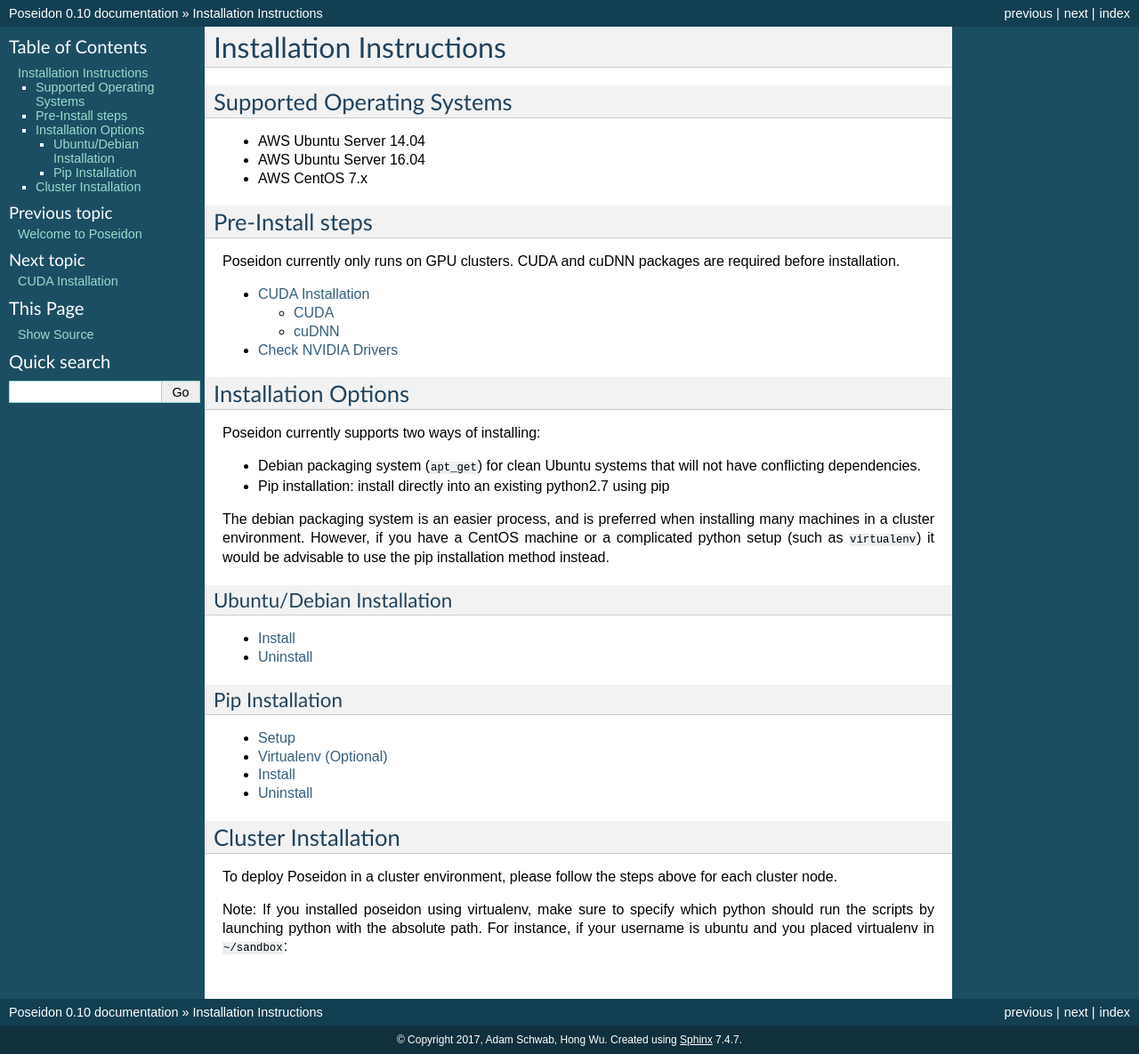
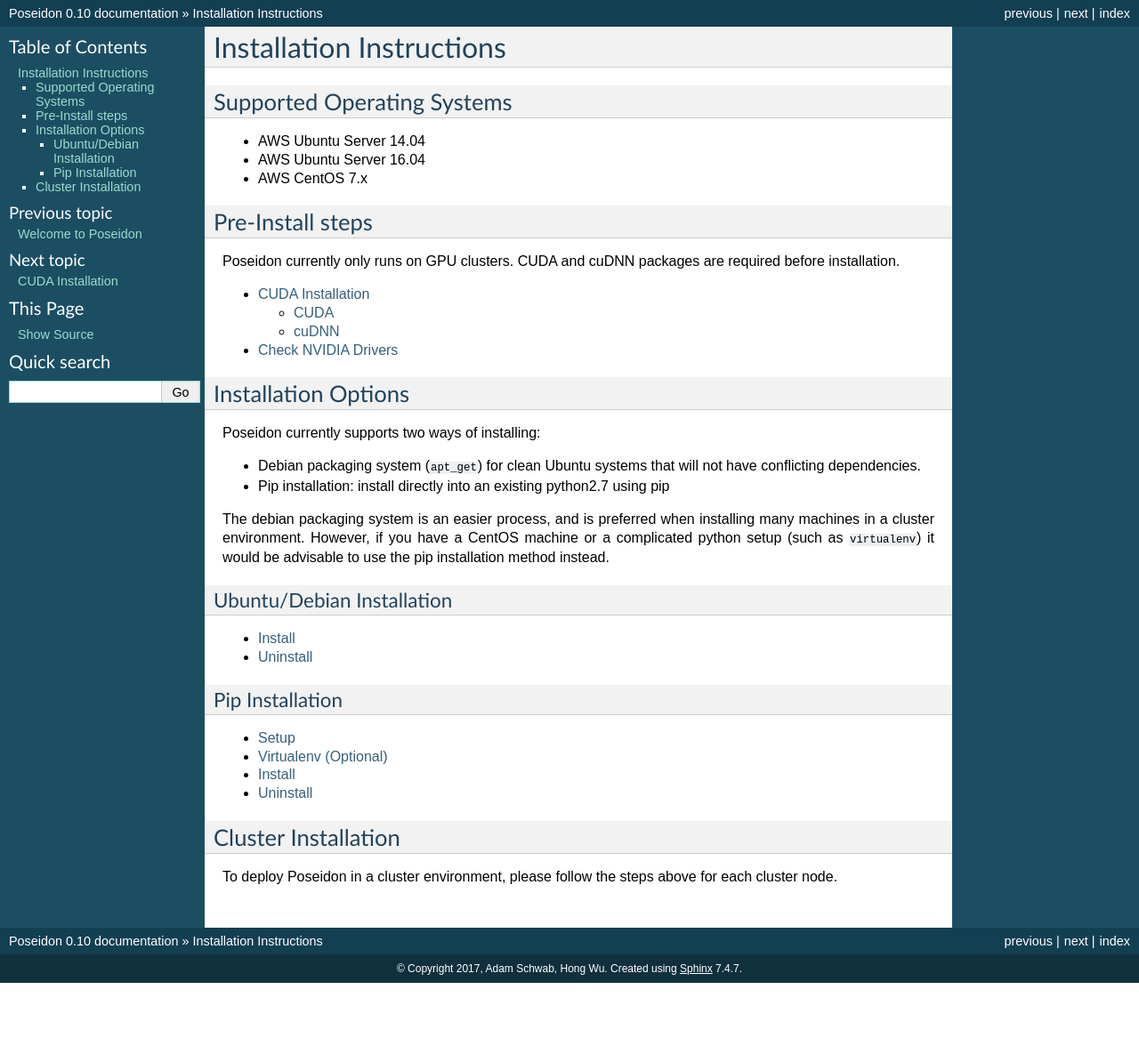
Before and after one commit to petuum-inc/poseidon-release, a Sphinx documentation site: the page built from docs/source/install.rst, in a window 1280 px wide. Shown: the whole page at 89% size. Built offline with Sphinx 7.4.7, drawn with Linux system fonts in a browser that asks for light colours; after the commit the page ends 1105 px from its top, so only the background shows below that.

Commit message:
fixing miscillaneous stuff

```diff
--- a/docs/source/cuda_install.rst
+++ b/docs/source/cuda_install.rst
@@ -1,7 +1,7 @@
 CUDA Installation
 -----------------
 
-TensorFlow uses the Nvidia library CUDA (and the machine learning patch cuDNN) to run certain computation-heavy operations on GPUs. Thus, in order to launch a Poseidon job you must first install CUDA and cuDNN.
+TensorFlow uses the Nvidia library CUDA and the machine learning patch cuDNN to run certain computation-heavy operations on GPUs. Thus, in order to launch a Poseidon job you must first install CUDA and cuDNN.
 
 CUDA
 ^^^^
@@ -14,6 +14,7 @@
 Download cuDNN v5.1 from `here <https://developer.nvidia.com/cudnn>`_. Choose the appropriate library download for your operating system. The following bash instructions will uncompress and copy the cuDNN files into the toolkit directory. Assuming the toolkit is installed in ``/usr/local/cuda``, run the following commands (edited to reflect the cuDNN version you downloaded):
 
 .. code:: bash
+
     tar -xvf cudnn-8.0-linux-x64-v5.1-ga.tgz
     sudo cp -P cuda/include/cudnn.h /usr/local/cuda/include
     sudo cp -P cuda/lib64/libcudnn* /usr/local/cuda/lib64
@@ -22,6 +23,7 @@
 Run the following commands to set CUDA environment variables:
 
 .. code:: bash
+
     export CUDA_HOME="/usr/local/cuda"
     export LD_LIBRARY_PATH="/usr/local/cuda/lib64"
 
@@ -33,4 +35,4 @@
 
 Sometimes GPU device drivers are incorrectly configured. To make sure your GPU drivers are installed properly, run ``nvidia-smi`` on the terminal. A box should show up with the installed GPUs and some stats such as temperature, etc. If this fails, you will need to update to the latest drivers.
 
-If your operating system is CentOS 7.2, you can refer to the Known Issues section of the tutorial for advice.
+If your operating system is CentOS 7.2, you can refer to the `Known Issues section <../known_issues/#no-nvidia-gpu-device-drivers-found-for-centos-7-2-aws>`_ of the tutorial for advice.
--- a/docs/source/install.rst
+++ b/docs/source/install.rst
@@ -47,8 +47,3 @@
 --------------------
 
 To deploy Poseidon in a cluster environment, please follow the steps above for each cluster node.
-
-Note: If you installed poseidon using virtualenv, make sure to specify which python should run the scripts by launching python with the absolute path. For instance, if your username is ubuntu and you placed virtualenv in ``~/sandbox``:
-
-.. code:: bash
-    /home/ubuntu/sandbox/bin/python script.py --args
```
